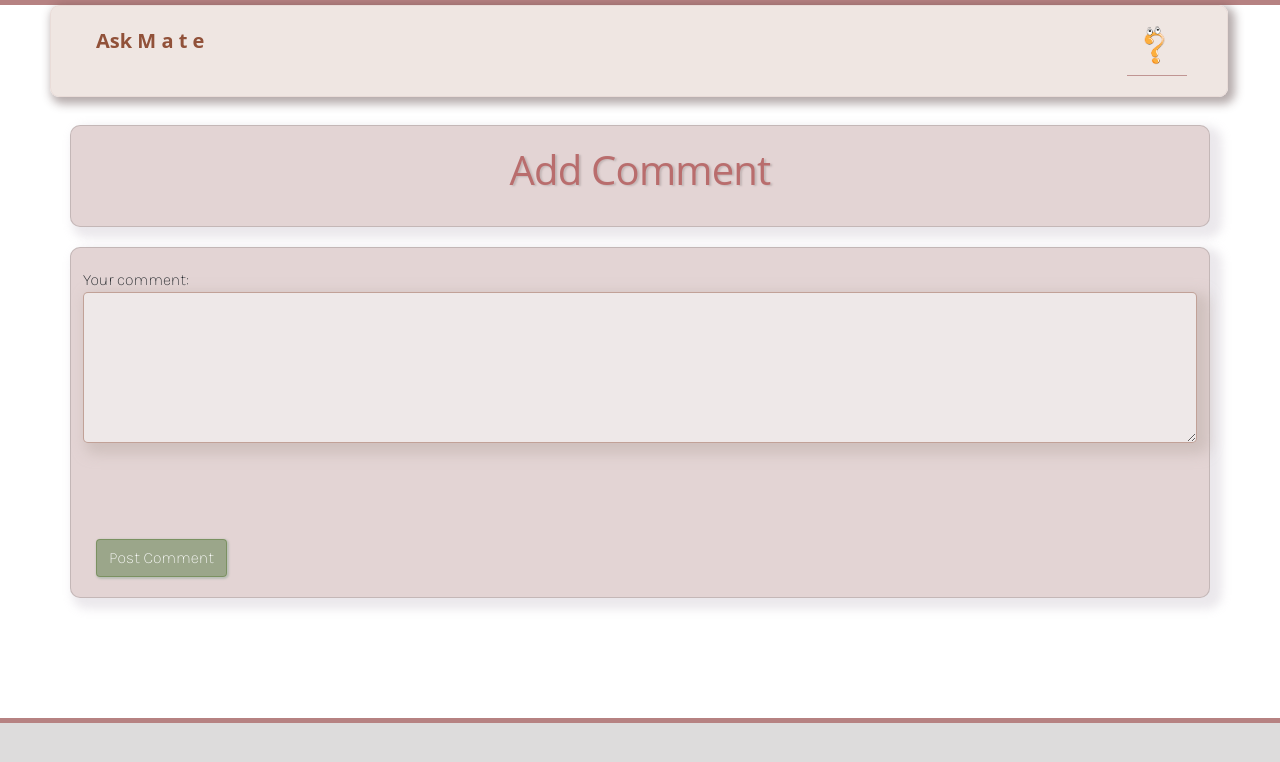
After one commit to szopszop/AskMate_Forum, a Flask app: page /answer/1/new-comment in a window 1280 px wide. The commit adds this page. Shown: the top 762 px of the page. Run offline with Flask 2, Linux system fonts and the light colour scheme.

Commit message:
add comments to answers

```diff
--- a/data_manager.py
+++ b/data_manager.py
@@ -278,3 +278,24 @@ def remove_tag_from_question(cursor, question_id, tag_id):
         FROM question_tag
         WHERE question_id = %(question_id)s AND tag_id = %(tag_id)s"""
     cursor.execute(query, {'question_id': question_id, 'tag_id': tag_id})
+
+
+@database_common.connection_handler
+def add_comment_to_database(cursor, comment):
+    query = """
+        INSERT INTO comment (question_id, answer_id, message, submission_time, edited_count)
+        VALUES (%(question_id)s, %(answer_id)s, %(message)s, current_timestamp, 0)"""
+    cursor.execute(query, {'question_id': comment['question_id'],
+                           'answer_id': comment['answer_id'],
+                           'message': comment['message'],
+                           })
+
+
+@database_common.connection_handler
+def get_comments_for_question(cursor, question_id):
+    query = """
+        SELECT *
+        FROM comment
+        WHERE question_id = %(question_id)s"""
+    cursor.execute(query, {'question_id': question_id})
+    return cursor.fetchall()
--- a/server.py
+++ b/server.py
@@ -68,7 +68,9 @@ def questions(question_id):
     answers = data_manager.get_answers_for_question(question_id)
     tags = data_manager.get_tags_for_question(question_id)
     tags_with_ids = data_manager.get_tags_with_ids()
-    return render_template('question.html', question=question, answers=answers, tags=tags, all_tags=tags_with_ids)
+    comments = data_manager.get_comments_for_question(question_id)
+    return render_template('question.html', question=question, answers=answers,
+                           tags=tags, all_tags=tags_with_ids, comments=comments)
 
 
 @app.route('/question/<int:question_id>/vote-up', methods=["POST"], endpoint='question_vote_up')
@@ -146,6 +148,20 @@ def delete_tag_from_question(question_id, tag_id):
     return redirect(url_for('questions', question_id=question_id))
 
 
+@app.route('/answer/<answer_id>/new-comment')
+def add_comment_to_answer_get(answer_id):
+    return render_template('add-comment.html')
+
+
+@app.route('/answer/<answer_id>/new-comment', methods=['POST'])
+def add_comment_to_answer_post(answer_id):
+    answer = data_manager.get_answer(answer_id)
+    question_id = answer['question_id']
+    message = request.form.get("message")
+    util.create_comment(question_id, answer_id, message)
+    return redirect(url_for('questions', question_id=question_id))
+
+
 if __name__ == "__main__":
     app.run(
         debug=True
--- /dev/null
+++ b/templates/add-comment.html
@@ -0,0 +1,14 @@
+{% extends 'layout.html' %}
+{% block title %}Add Comment{% endblock %}
+{% block header %}Add Comment{% endblock %}
+{% block body %}
+    <form method="post" enctype="multipart/form-data">
+        <label for="answer">Your comment:</label>
+        <br>
+        <textarea id="answer" name="message" cols="60" rows="5"></textarea>
+        <br><br>
+        <br><br>
+        <button type="submit" class="btn btn-primary">Post Comment</button>
+{#        <a href="{{ url_for('questions', question_id=question_id) }}" class="btn btn-secondary">Back</a>#}
+    </form>
+{% endblock %}
--- a/util.py
+++ b/util.py
@@ -88,3 +88,13 @@ def delete_file(post_type):
 def increase_views(question):
     question['view_number'] += 1
     data_manager.update_question_in_database(question)
+
+
+def create_comment(question_id, answer_id, message):
+    comment = {
+        'question_id': question_id,
+        'answer_id': answer_id,
+        'message': message
+    }
+
+    data_manager.add_comment_to_database(comment)
```
Also changed, not shown: templates/question.html (+9 -1 lines).
